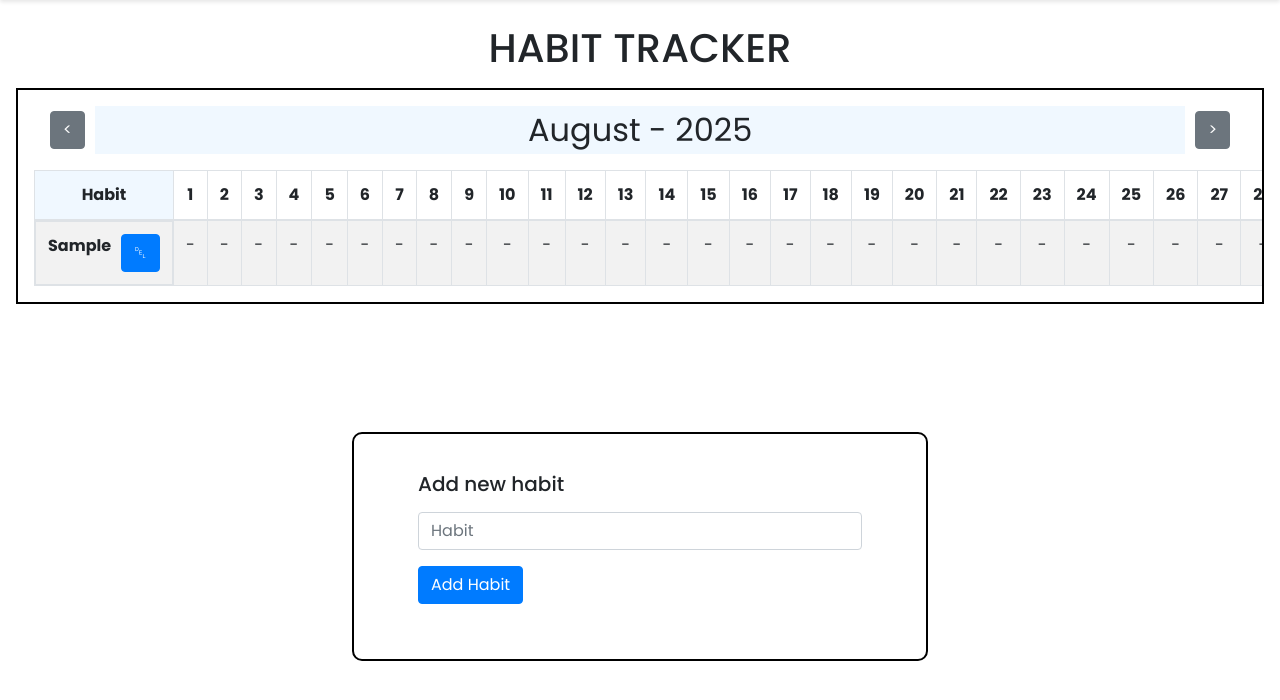
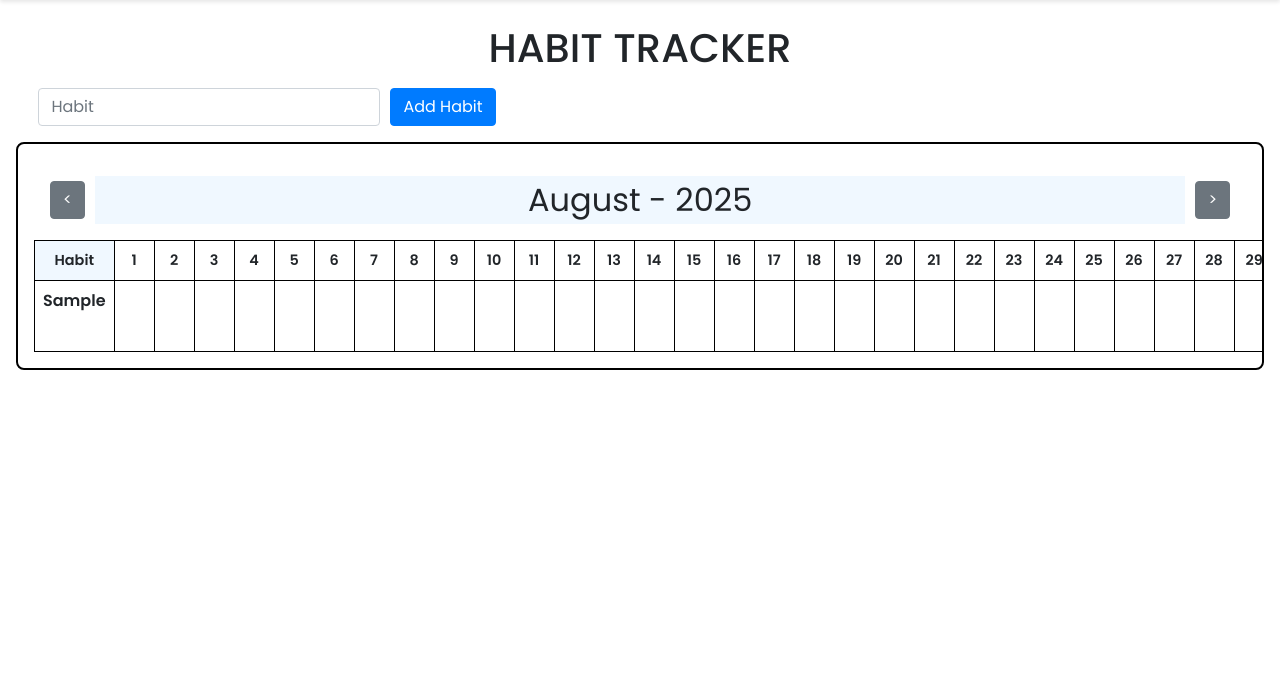
Before and after one commit to Vikram-04/Odayssey, a Flask app: page /home in a window 1280 px wide. Shown: the part 80-780 px from the top of the page. Run offline with Flask 3, Linux system fonts and the light colour scheme; the visitor is signed in with stand-in values (Sample User, id 1); tables that the repository leaves empty hold one stand-in row (values such as "Sample post"); lists and menus that the app fills with data are empty; some web fonts are replaced.

Commit message:
Habit page styling: habit tracker grid and add habit form

```diff
--- a/static/styles.css
+++ b/static/styles.css
@@ -330,13 +330,51 @@ label {
   align-items: center;
 }
 
-.row-head {
+.habit-container {
+  border: 2px solid black;
+  border-radius: 8px;
+  overflow-x: auto;
+}
+
+.habit-cell.done {
+  background-color: #28a745;
+}
+#habit-grid {
+  width: 100%;
+  border-collapse: collapse;
+  text-align: center;
+}
+#habit-grid th,
+#habit-grid td {
+  border: 1px solid black;
+}
+#habit-grid th {
+  vertical-align: middle;
+  font-weight: 600;
+  padding: 0.5rem;
+}
+#habit-grid thead th {
+  min-width: 40px;
+  height: 40px;
+  font-size: 0.9rem;
+}
+#habit-grid .habit-cell {
+  width: 40px;
+  height: 40px;
+  padding: 0;
+  transition: background-color 0.2s ease-in-out;
+}
+.del-btn {
+  visibility: hidden;
+}
+
+.row-head:hover .del-btn {
+  visibility: visible;
+}
+.habit-form-container {
+  margin-left: 3%;
+}
+.habit-form {
   display: flex;
   gap: 10px;
 }
-.habit-container {
-  text-align: center;
-  align-items: center;
-  border: solid 2px black;
-  overflow-x: auto;
-}
--- a/templates/habits.html
+++ b/templates/habits.html
@@ -2,7 +2,23 @@
 {%block body %}
 
 <h1 class="container pt-4 pb-2 text-center">HABIT TRACKER</h1>
-<div class="habit-container px-3 mx-3">
+<div class="habit-form-container">
+  <form action="/home" method="post" class="habit-form mx-auto">
+    <div class="form-group">
+      <input
+        class="form-control"
+        type="text"
+        placeholder="Habit"
+        autocomplete="off"
+        name="habit"
+      />
+    </div>
+    <div class="form-group">
+      <button class="btn btn-primary">Add Habit</button>
+    </div>
+  </form>
+</div>
+<div class="habit-container px-3 py-3 mx-3">
   <div class="nav-buttons p-3">
     <form method="get" action="/home">
       {% set prev_month = date.month - 1 if date.month > 1 else 12 %} {% set
@@ -31,7 +47,7 @@
       <button type="submit" class="btn btn-secondary">></button>
     </form>
   </div>
-  <table id="habit-grid" class="table table-striped table-bordered">
+  <table id="habit-grid">
     <thead>
       <tr>
         <th scope="col" style="background-color: aliceblue">Habit</th>
@@ -42,52 +58,37 @@
     </thead>
     <tbody>
       {% for habit in habits %}
-      <tr class="text-center">
+      <tr>
         <th scope="row" class="row-head">
           {{ habit.habit }}
           <button
-            class="del-btn btn btn-primary"
+            class="del-btn"
             data-habit-id="{{ habit.id }}"
             data-del-date="{{ date }}"
           >
-            ␡
+            🗑
           </button>
         </th>
         {% for date in dates %} {% set key = (habit.id, date)%} {% if key in
         logs_dict %} {% set done = logs_dict[key][0] %} {% else %} {% set done =
-        None %} {% endif %}
-
+        None %} {% endif %} {% if done == True %}
+        <td
+          class="habit-cell done"
+          data-habit-id="{{ habit.id }}"
+          data-date="{{ date }}"
+        ></td>
+        {% else %}
         <td
           class="habit-cell"
-          id="cell"
           data-habit-id="{{ habit.id }}"
           data-date="{{ date }}"
-        >
-          {% if done == True %} ✅ {% elif done == False %} ❌ {% else %} - {%
-          endif %}
-        </td>
-        {% endfor %}
+        ></td>
+        {% endif %} {% endfor %}
       </tr>
       {% endfor %}
     </tbody>
   </table>
 </div>
-
-<form action="/home" method="post" class="form-container mx-auto">
-  <div class="form-group"><h5>Add new habit</h5></div>
-  <div class="form-group">
-    <input
-      class="form-control"
-      type="text"
-      placeholder="Habit"
-      autocomplete="off"
-      name="habit"
-    />
-  </div>
-  <div class="form-group">
-    <button class="btn btn-primary">Add Habit</button>
-  </div>
-</form>
 
 <script>
   function isSameOrBefore(d1, d2) {
@@ -110,7 +111,11 @@
       })
         .then((res) => res.json())
         .then((data) => {
-          cell.innerText = data.done ? "✅" : "❌";
+          if (data.done) {
+            cell.classList.add("done");
+          } else {
+            cell.classList.remove("done");
+          }
         });
     });
   });
```
